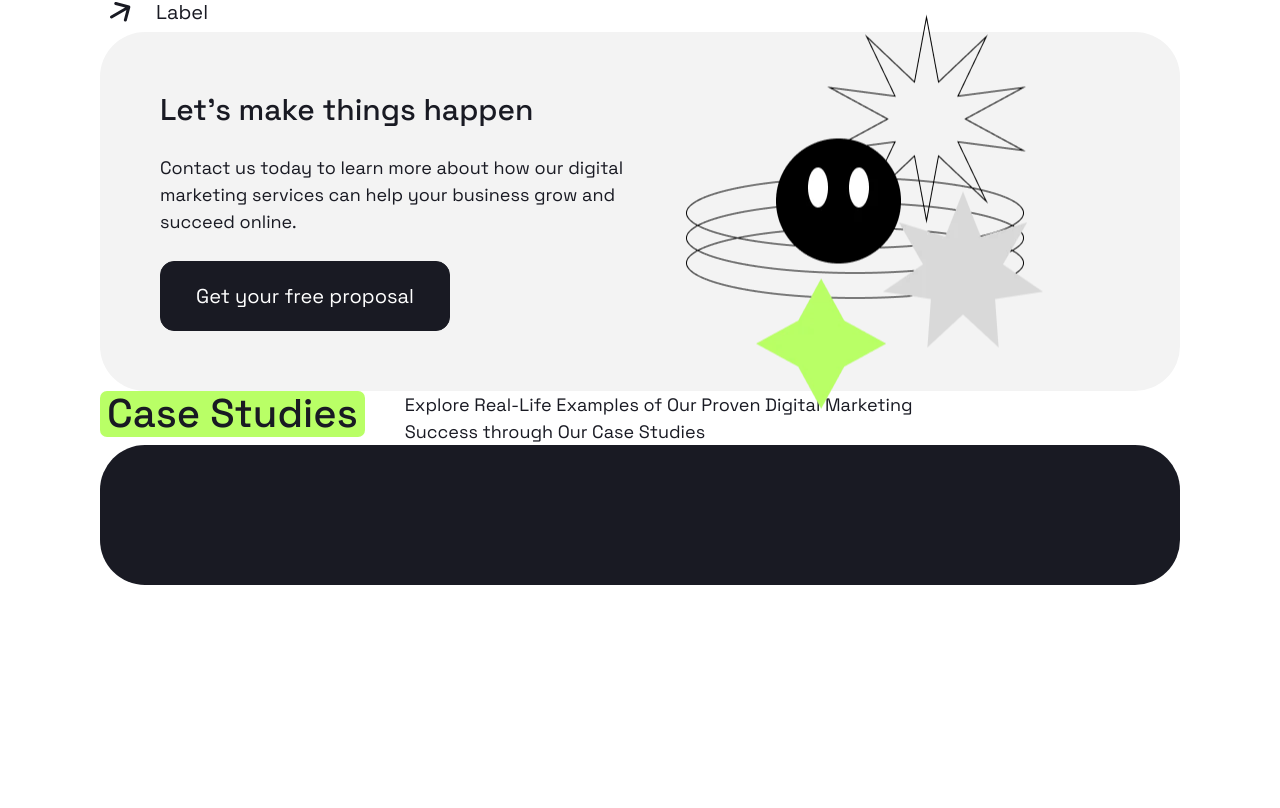
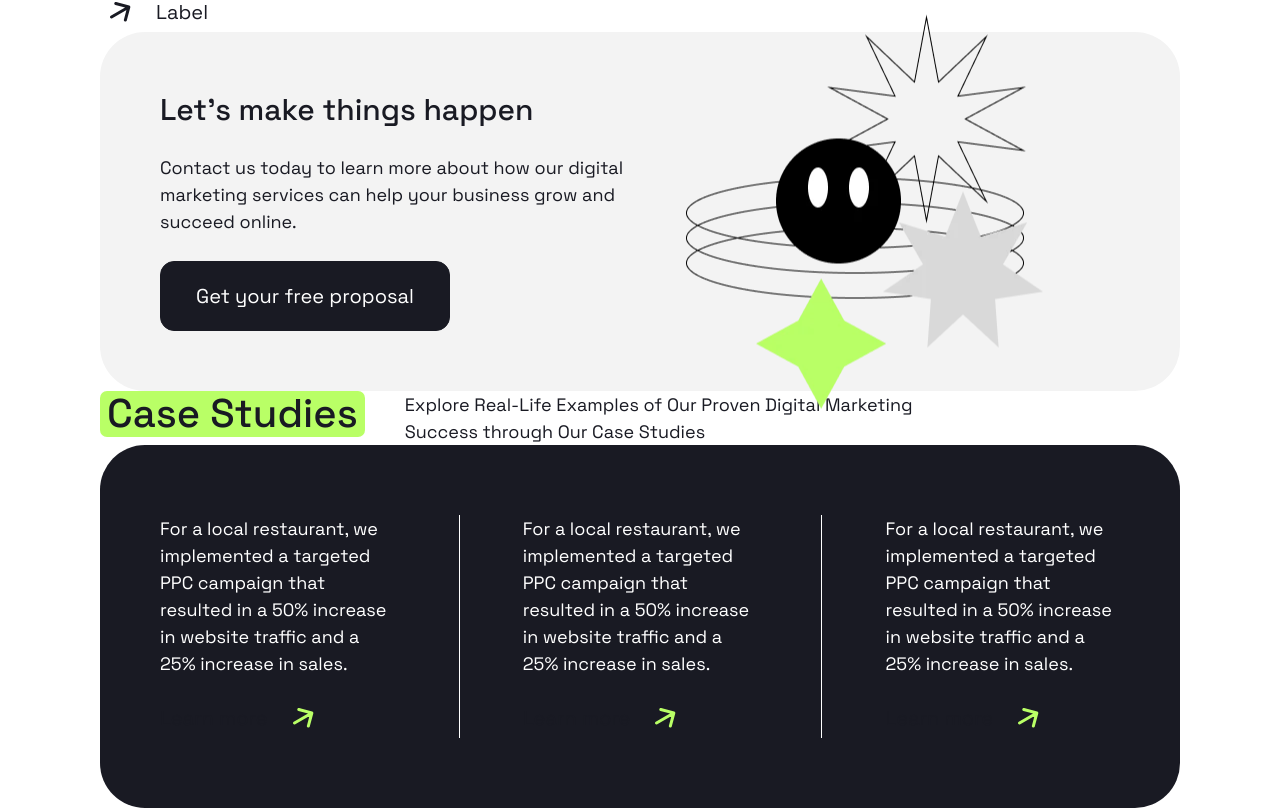
Before and after one commit to euviniciuss/asimov, a Next.js app in the folder parte-1/: page / in a window 1280 px wide. Shown: the part 811-1619 px from the top of the page. Before the commit the page ends 1396 px from the top, so only its background shows below. Built offline with nearby package versions, Linux system fonts and the light colour scheme.

Commit message:
feat: adicionando seção de cases

```diff
--- /dev/null
+++ b/parte-1/src/presentation/flows/public/landing/components/cases-section/components/case-item/index.tsx
@@ -0,0 +1,18 @@
+import { Typography } from '@components/ui/typography'
+import { ArrowLink } from '@components/ui/arrow-link'
+import { ICaseItemProps } from './types'
+
+export function CaseItem({ description, href }: ICaseItemProps) {
+  return (
+    <div className="w-full flex flex-col gap-5">
+      <Typography as="p" variant="p" className="text-white">
+        {description}
+      </Typography>
+
+      <ArrowLink.Root href={href} background="green" variant="transparent">
+        <ArrowLink.Text text="Learn more" />
+        <ArrowLink.Icon />
+      </ArrowLink.Root>
+    </div>
+  )
+}
--- /dev/null
+++ b/parte-1/src/presentation/flows/public/landing/components/cases-section/components/case-item/types.ts
@@ -0,0 +1,4 @@
+export interface ICaseItemProps {
+  description: string
+  href: string
+}
--- /dev/null
+++ b/parte-1/src/presentation/flows/public/landing/components/cases-section/components/divider/index.tsx
@@ -0,0 +1,4 @@
+export function Divider() {
+  return <span className="w-px h-auto self-stretch bg-white" />
+
+}
--- /dev/null
+++ b/parte-1/src/presentation/flows/public/landing/components/cases-section/constants.ts
@@ -0,0 +1,20 @@
+export const CASES_ITEMS_CONTENT = [
+  {
+    id: 1,
+    description:
+      'For a local restaurant, we implemented a targeted PPC campaign that resulted in a 50% increase in website traffic and a 25% increase in sales.',
+    href: '#services',
+  },
+  {
+    id: 2,
+    description:
+      'For a local restaurant, we implemented a targeted PPC campaign that resulted in a 50% increase in website traffic and a 25% increase in sales.',
+    href: '#services',
+  },
+  {
+    id: 3,
+    description:
+      'For a local restaurant, we implemented a targeted PPC campaign that resulted in a 50% increase in website traffic and a 25% increase in sales.',
+    href: '#services',
+  },
+]
--- a/parte-1/src/presentation/flows/public/landing/components/cases-section/index.tsx
+++ b/parte-1/src/presentation/flows/public/landing/components/cases-section/index.tsx
@@ -1,5 +1,11 @@
+
+'use client'
 
 import { TitleSection } from '@components/ui/title-section';
+import { Divider } from './components/divider';
+import { CASES_ITEMS_CONTENT } from './constants';
+import { CaseItem } from './components/case-item';
+import { Fragment } from 'react';
 
 export function CasesSection() {
   return (
@@ -9,8 +15,18 @@ export function CasesSection() {
         description="Explore Real-Life Examples of Our Proven Digital Marketing Success through Our Case Studies"
       />
 
-      <div className='w-full flex py-[70px] px-[60px] bg-dark rounded-[45px]'>
-        {/* Case Study Content */}
+      <div className='w-full flex justify-between gap-16 py-[70px] px-[60px] bg-dark rounded-[45px]'>
+        {
+          CASES_ITEMS_CONTENT.map((item, index) => (
+            <Fragment key={item.id}>
+              <CaseItem
+                description={item.description}
+                href={item.href}
+              />
+              {index < CASES_ITEMS_CONTENT.length - 1 && <Divider />}
+            </Fragment>
+          ))
+        }
       </div>
     </section>
   );
```
